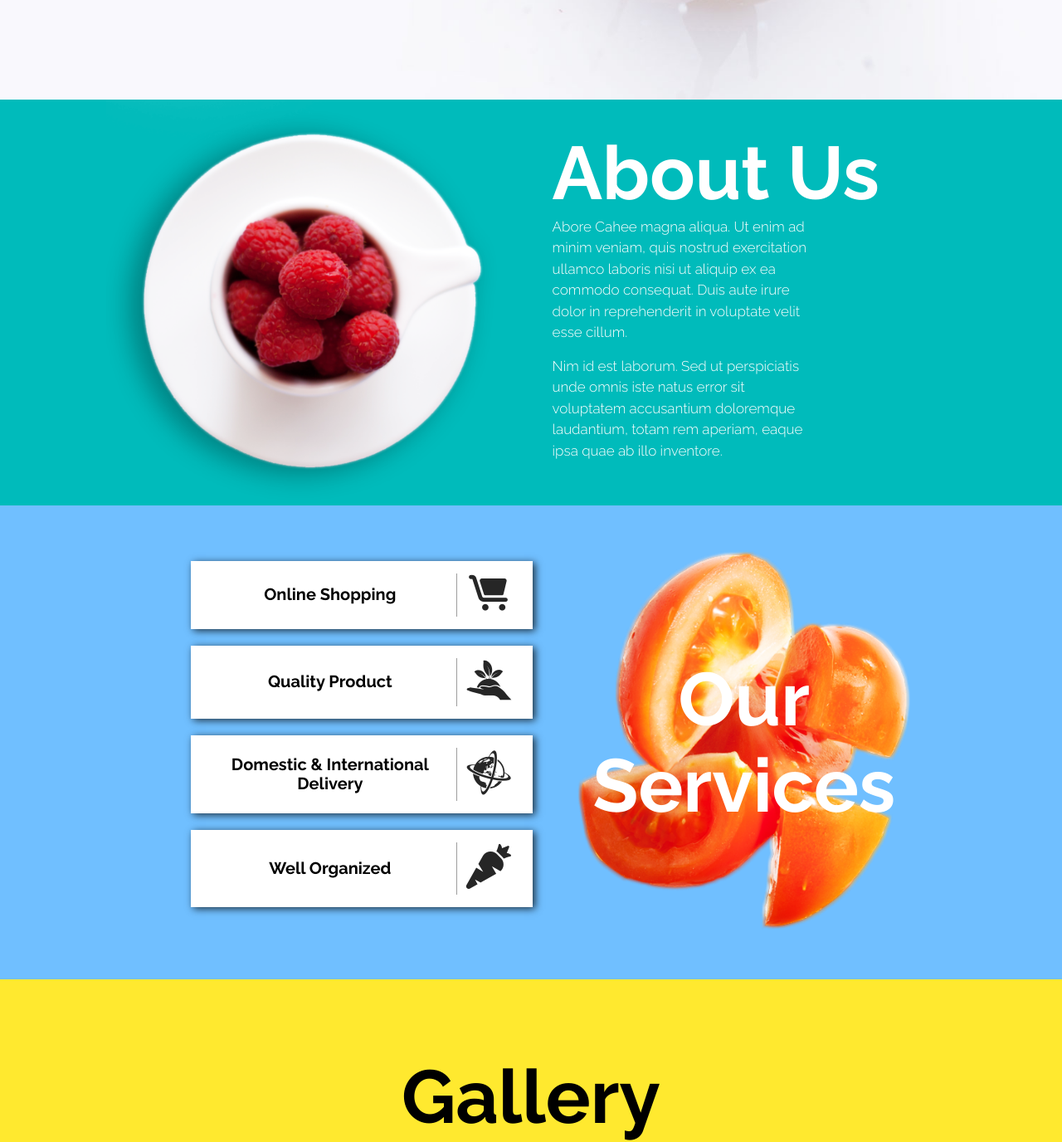
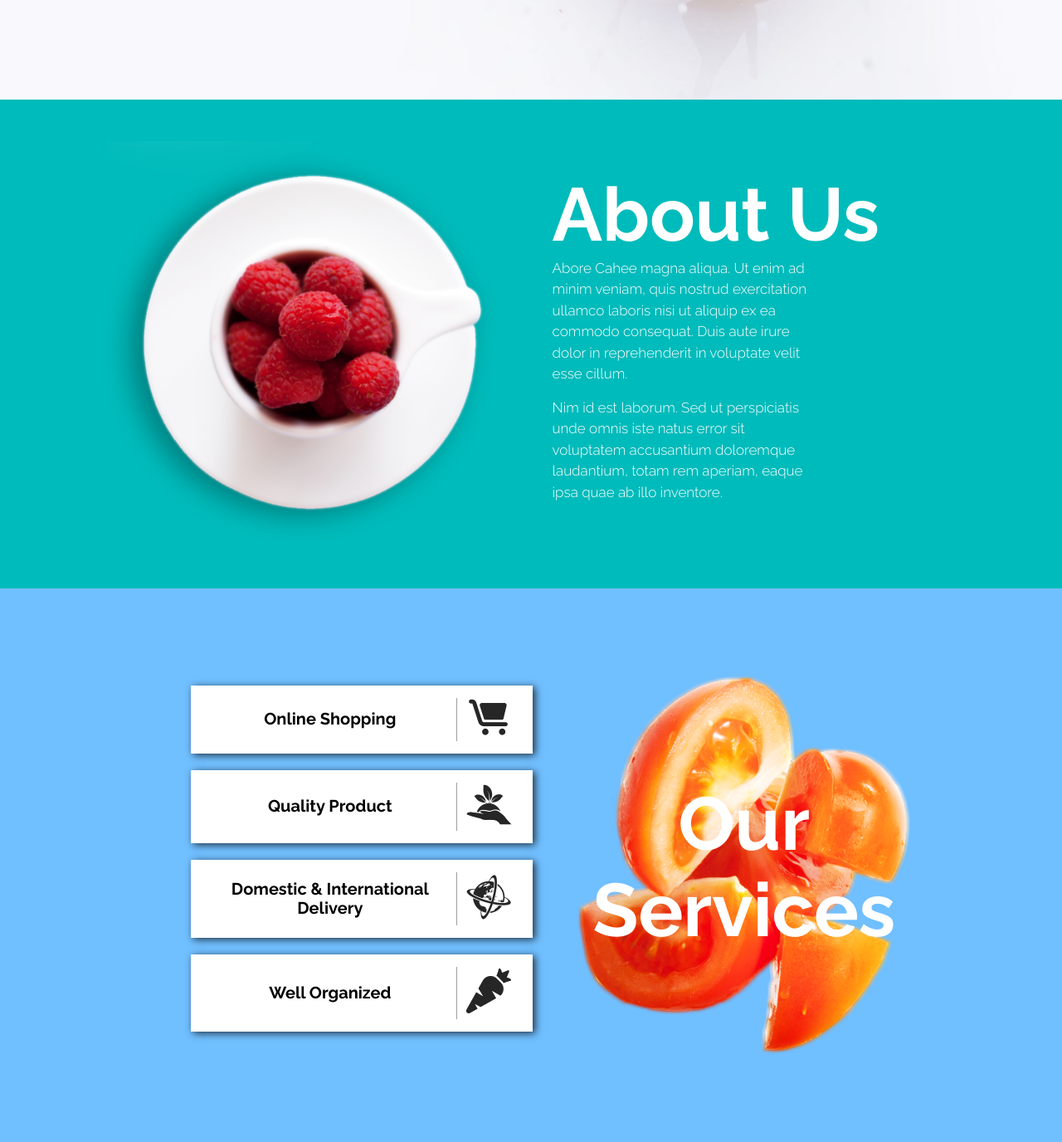
Before and after one commit to Spearek/Grid-mockup-project-wwdc_2, a website: page index.html in a window 1280 px wide. Shown: the part 680-2056 px from the top of the page at 83% size. Drawn offline with Linux system fonts and the light colour scheme.

Commit message:
add more padding to about and services sections

```diff
--- a/assets/scss/styles.scss
+++ b/assets/scss/styles.scss
@@ -198,8 +198,8 @@ justify-content: space-between;
 	display:flex;
 	justify-content: space-between;
 	color:white;
-	//padding-top:50px;
-	//padding-bottom: 50px;
+	padding-top:50px;
+	padding-bottom: 50px;
 
 
 
@@ -228,8 +228,8 @@ justify-content: space-between;
 }
 
 .services{
-	//padding-top:50px;
-//	padding-bottom: 50px;
+	padding-top:50px;
+	padding-bottom: 50px;
 	display:flex;
 	justify-content: space-between;
 	color:white;
```
Also changed, not shown: assets/css/styles.css, 1 other file.
